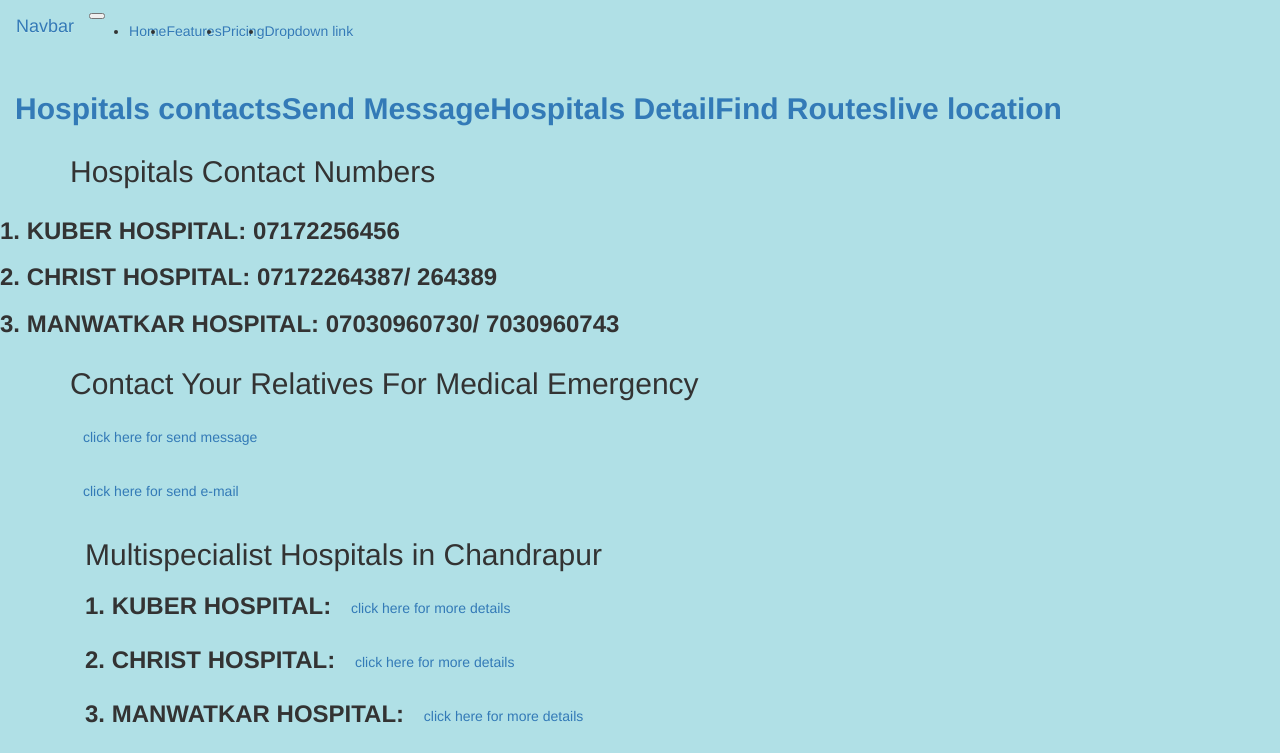
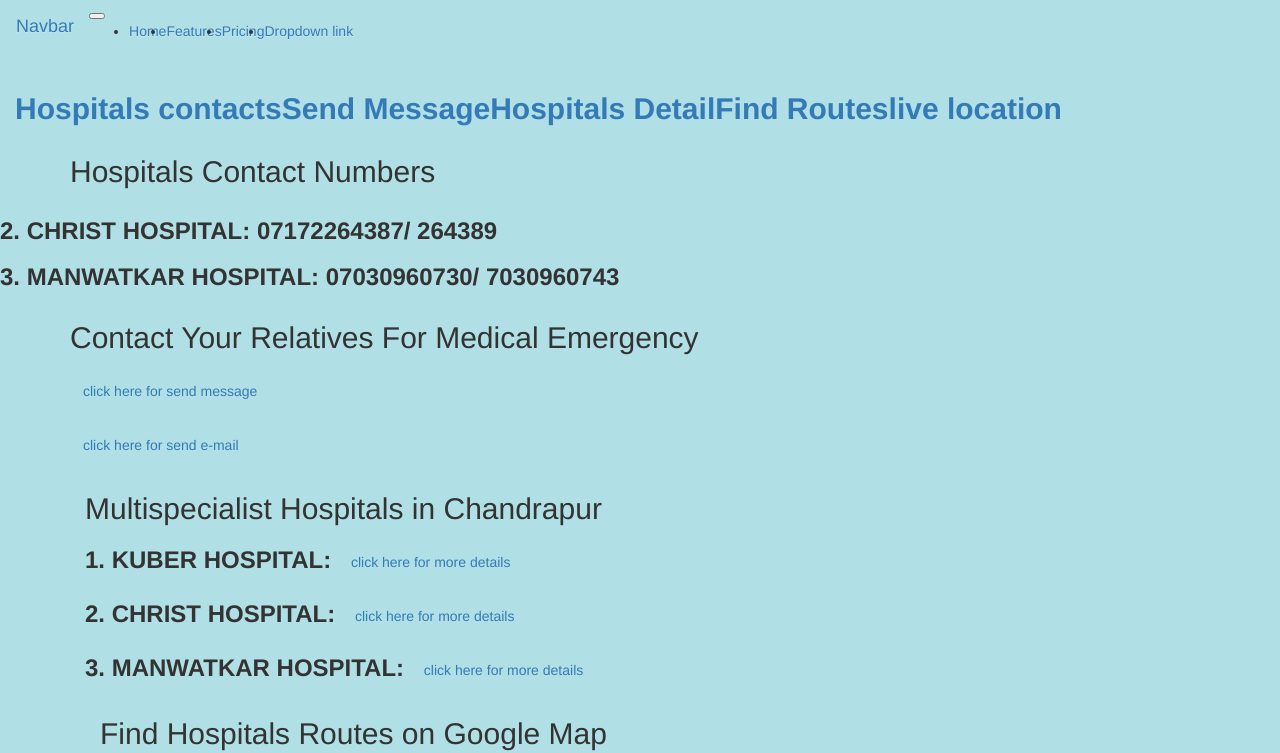
Before and after one commit to sagarpoinkar/test1, a plain HTML site: page index.html in a window 1280 px wide. Shown: the top 753 px of the page. Drawn offline with nearby package versions, Linux system fonts and the light colour scheme.

Commit message:
initial commit

```diff
--- a/index.html
+++ b/index.html
@@ -64,7 +64,7 @@
 
             <strong><h2>Hospitals Contact Numbers</h2></strong>
             </div>
-            <h3><strong>1. KUBER HOSPITAL: 07172256456 </strong></h3>
+            <h3><strong> </strong></h3>
             <h3><strong>2. CHRIST HOSPITAL: 07172264387/ 264389</strong></h3>
             <h3><strong>3. MANWATKAR HOSPITAL: 07030960730/ 7030960743</strong></h3>
 
```
